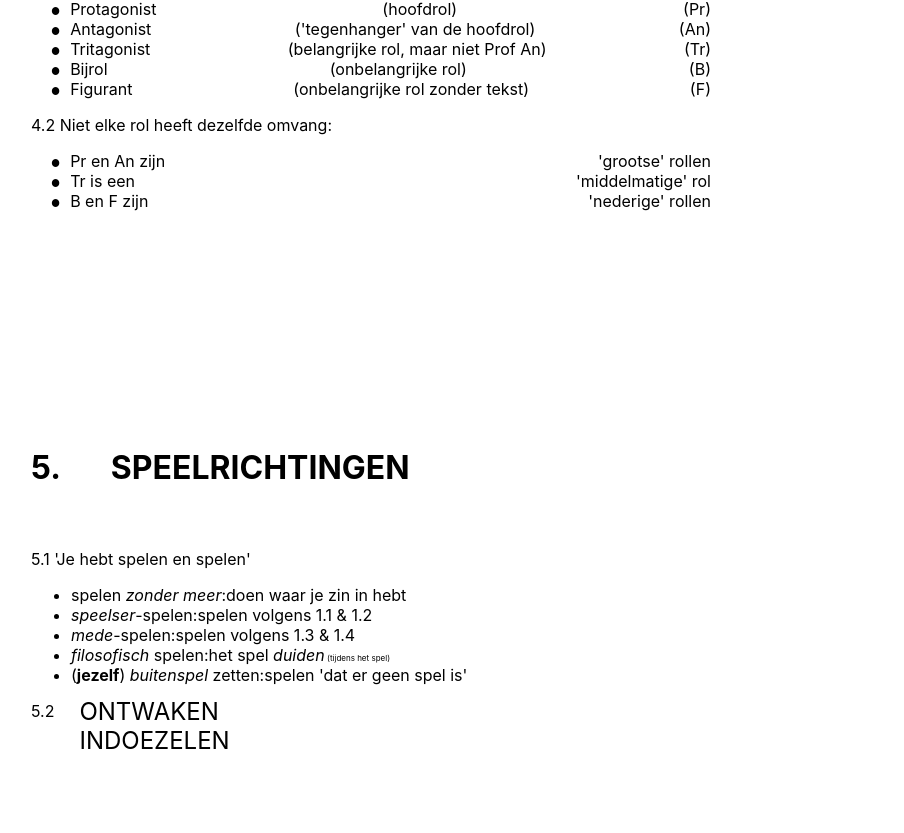
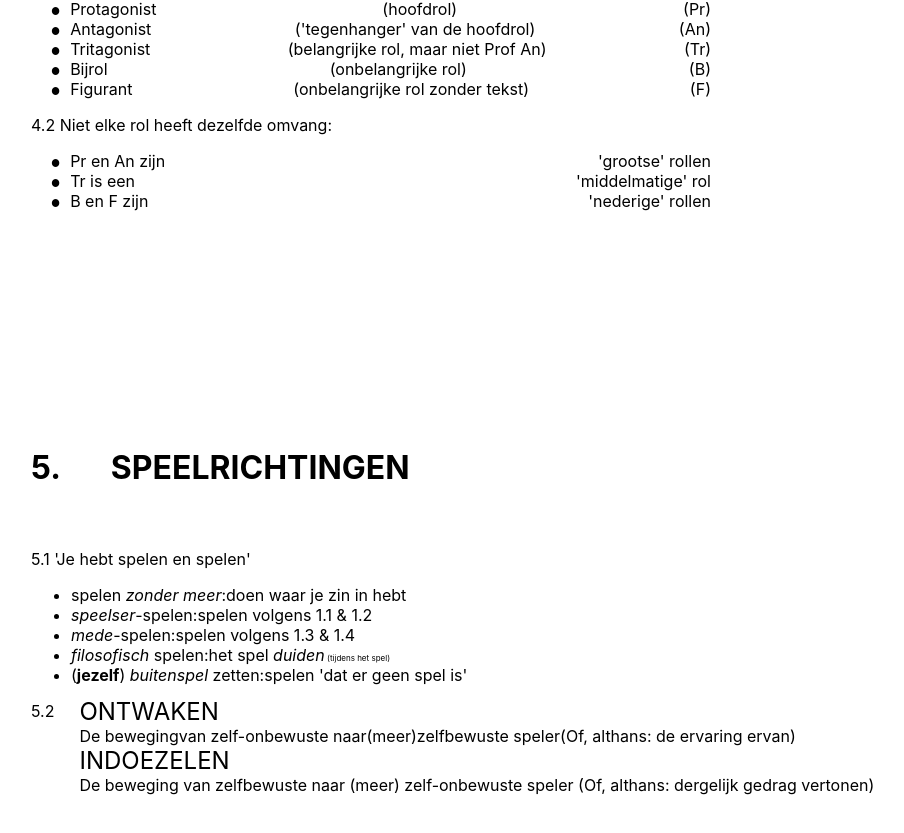
Before and after one commit to Junoburger/ludovicus, a Next.js app: page / in a window 1280 px wide. Shown: the part 5712-6545 px from the top of the page, without its empty margins (105-1009 px from the left). Built offline with nearby package versions, Linux system fonts and the light colour scheme.

Commit message:
added in game directions

```diff
--- a/components/container/GameDirections.tsx
+++ b/components/container/GameDirections.tsx
@@ -58,7 +58,15 @@ const FiveTwo = () => {
         5.2
         <div style={{ display: "flex", flexDirection: "column", margin: "-4px 0 0 25px" }}>
           <DirectionAction>ONTWAKEN</DirectionAction>
+          <span>
+            De bewegingvan zelf-onbewuste naar(meer)zelfbewuste speler(Of, althans: de ervaring
+            ervan)
+          </span>
           <DirectionAction>INDOEZELEN</DirectionAction>
+          <span>
+            De beweging van zelfbewuste naar (meer) zelf-onbewuste speler (Of, althans: dergelijk
+            gedrag vertonen)
+          </span>
         </div>
       </Directionslist>
     </>
```
